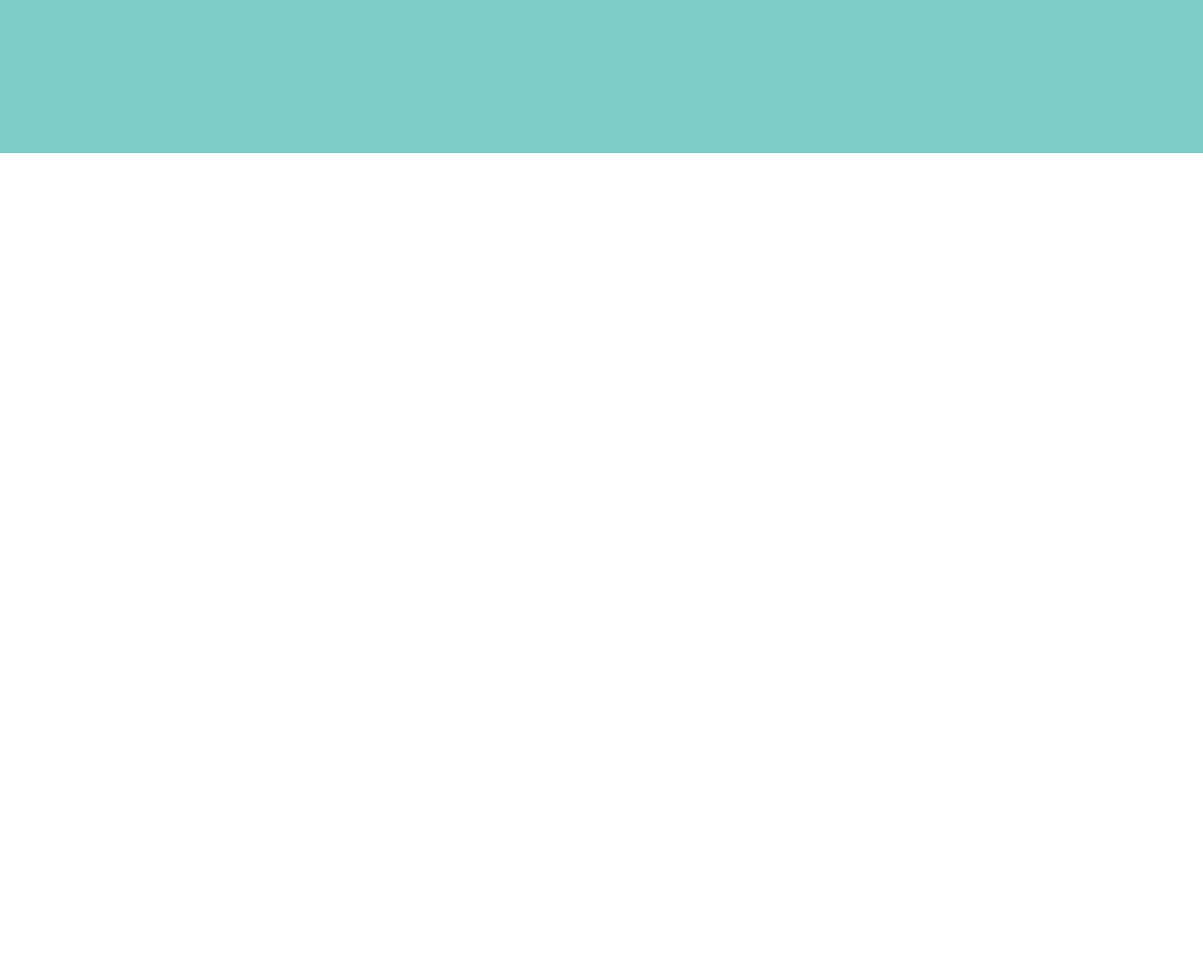
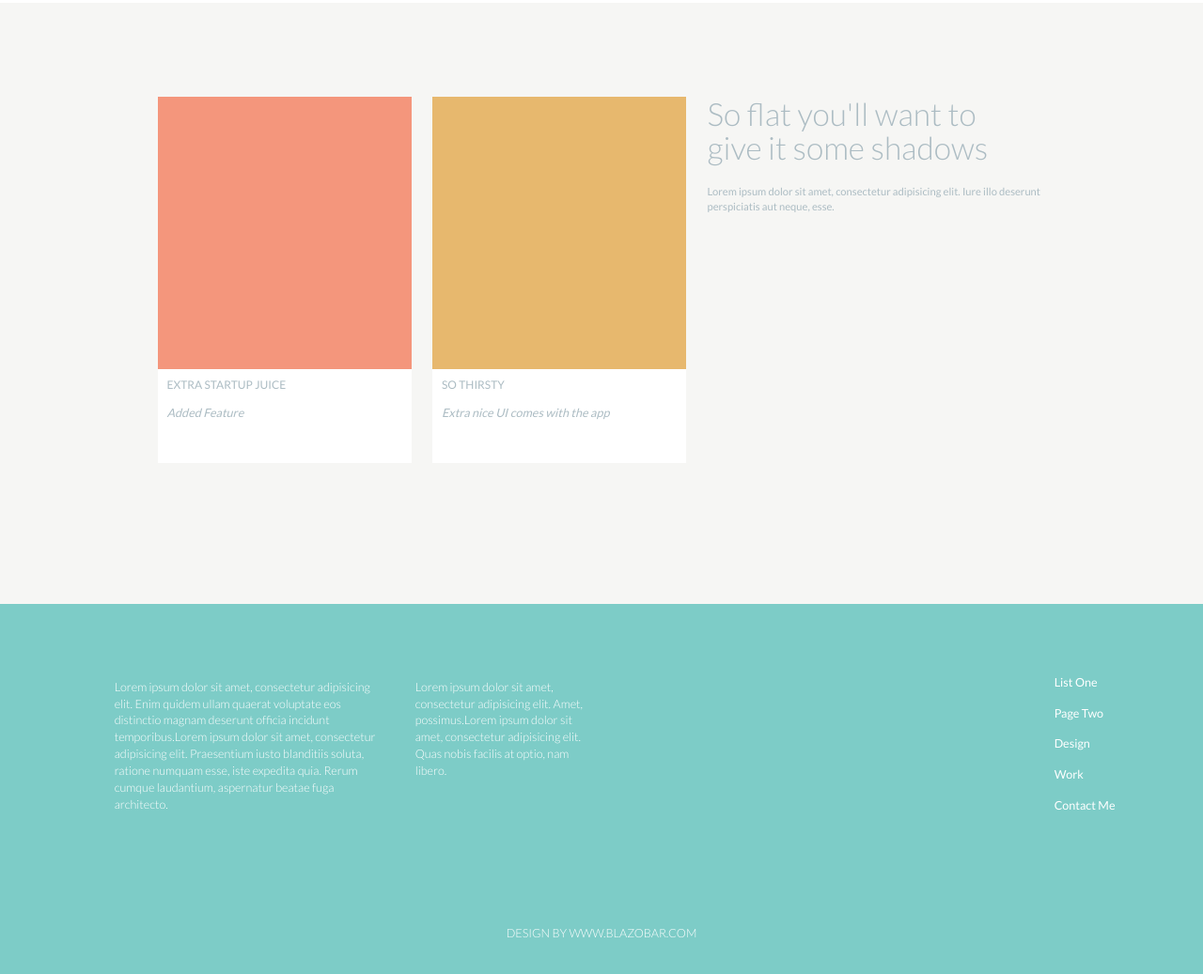
Before and after one commit to smadnani/blaz_project, a website: page index.html in a window 1280 px wide. Shown: the part 2447-3484 px from the top of the page at 94% size. Before the commit the page ends 2610 px from the top, so only its background shows below. Drawn offline with nearby package versions, Linux system fonts and the light colour scheme.

Commit message:
Adding Finishing touches

```diff
--- a/Gruntfile.js
+++ b/Gruntfile.js
@@ -8,7 +8,8 @@ module.exports = function(grunt){
           'assets/css/download.css' : 'assets/css/src/download.scss',
           'assets/css/reviews.css' : 'assets/css/src/reviews.scss',
           'assets/css/demo.css' : 'assets/css/src/demo.scss',
-          'assets/css/footer.css' : 'assets/css/src/footer.scss'
+          'assets/css/footer.css' : 'assets/css/src/footer.scss',
+          'assets/css/features.css' : 'assets/css/src/features.scss'
         }
       }
     },
@@ -30,7 +31,8 @@ module.exports = function(grunt){
             'assets/css/download.css',
             'assets/css/reviews.css',
             'assets/css/demo.css',
-            'assets/css/footer.css'
+            'assets/css/footer.css',
+            'assets/css/features.css'
           ]
         }
       }
--- a/assets/css/src/demo.scss
+++ b/assets/css/src/demo.scss
@@ -1,6 +1,6 @@
 #demo{
   width: 100%;
-  height: 70vh;
+  min-height: 70vh;
 
   #dbutton{
     text-align: center;
@@ -19,7 +19,7 @@
     font-size: 1em;
     font-weight: bold;
     color: #999EAD;
-    text-transform: capitalize;
+    text-transform: uppercase;
   }
 
   p{
@@ -35,5 +35,8 @@
     padding: 15px 50px;
     border-radius: 3%;
     font-size: 1em;
+    &,&:hover{
+      text-decoration: none;
+    }
   }
 }
--- /dev/null
+++ b/assets/css/src/features.scss
@@ -0,0 +1,43 @@
+#features{
+  background-color: #F6F6F4;
+  height: 80vh;
+  color: #ACBCC3;
+  .blank{
+    height: 100px;
+  }
+  .textbox{
+    background-color: #FFF;
+    width: 270px;
+    height: 100px;
+    h6{
+      margin: 0px;
+      padding: 10px 10px;
+      text-transform: uppercase;
+    }
+    p{
+      padding: 5px 10px;
+      font-size: 0.9em;
+      font-style: italic;
+    }
+  }
+
+  h3{
+    margin: 0px 0px;
+    font-size: 2.4em;
+    font-weight: 300;
+  }
+  p{
+    padding-top: 20px;
+    font-size: 0.8em;
+  }
+  #orangesquare{
+    height: 290px;
+    width: 270px;
+    background-color: #F4967C;
+  }
+  #yellowsquare{
+    height: 290px;
+    width: 270px;
+    background-color: #E7B86E;
+  }
+}
--- a/assets/css/src/footer.scss
+++ b/assets/css/src/footer.scss
@@ -8,4 +8,27 @@
     font-size: 0.9em;
     font-weight: 300;
   }
+
+  ul{
+    padding-top: 60px;
+    list-style-type: none;
+    li{
+      padding-top: 15px;
+      font-size: 0.9em;
+      a{
+        color: #FFF;
+        &,&:hover{
+          text-decoration: none;
+        }
+      }
+    }
+  }
+
+  h6{
+    text-transform: uppercase;
+    padding-top: 100px;
+    text-align: center;
+    font-weight: 300;
+    font-size: 0.9em;
+  }
 }
--- a/assets/css/src/reviews.scss
+++ b/assets/css/src/reviews.scss
@@ -1,8 +1,27 @@
 #reviews{
-  height: 70vh;
+  .carousel{
+    max-height: 60vh;
+    max-width: 100%;
+    margin: auto;
+    overflow: hidden;
+    position: relative;
+    .item{
+      .carousel-caption{
+        position: absolute;
+        top: 20px;
+        #userimg{
+          max-width: 200px;
+          max-height: 200px;
+          display: inline-block;
+          text-align: center;
+        }
+      }
+    }
+  }
+
   h2{
     font-size: 2.0em;
     font-weight: 300;
-    padding-bottom: 40%;
+    top: 50px;
   }
 }
--- a/index.html
+++ b/index.html
@@ -45,7 +45,6 @@
       </div>
     </div>
   </section>
-  <!--
   <section id="reviews">
     <div id="carousel" class="carousel slide" data-ride="carousel">
       <div class="carousel">
@@ -56,24 +55,35 @@
         </ol>
         <div class="carousel-inner">
           <div class="item active">
-<img src="assets/images/flowers.jpeg" alt="Slide 1">
+            <img class="img-responsive" src="assets/images/flowers.jpeg" alt="Slide 1">
             <div class="carousel-caption">
+              <div id="userimg">
+                <img class="img-responsive"src="assets/images/face.png"/>
+              </div>
               <h2>
                 I couldnt possibly use my own eyes to look at the stars, thanks</br>Starnught app...
               </h2>
             </div>
           </div>
           <div class="item">
-<img src="assets/images/pine.jpeg" alt="Slide 2">
+            <img class="img-responsive center-block" src="assets/images/pine.jpeg" alt="Slide 2">
+            <div class="carousel-caption">
+              <h2>Test</h2>
+            </div>
           </div>
           <div class="item">
-<img src="assets/images/cactus.jpg" alt="Slide 3">
+            <img class="img-responsive center-block" src="assets/images/cactus.jpg" alt="Slide 3">
+            <div class="carousel-caption">
+              <h2>
+                I couldnt possibly use my own eyes to look at the stars, thanks</br>Starnught app...
+              </h2>
+            </div>
+
           </div>
         </div>
       </div>
     </div>
   </section>
--->
   <section id="demo">
     <div class="container">
       <div class="row">
@@ -123,6 +133,33 @@ I couldnt possibly use my own eyes to look at the stars, thanks</br>Starnught ap
       </div>
     </div>
   </section>
+  <section id="features">
+    <div class="container">
+      <div class="row blank"></div>
+      <div class="row">
+        <div class="col-sm-1"></div>
+        <div class="col-sm-3">
+          <div id="orangesquare"></div>
+          <div class="textbox">
+            <h6>Extra Startup Juice</h6>
+            <p>Added Feature</p>
+          </div>
+        </div>
+        <div class="col-sm-3">
+          <div id="yellowsquare"></div>
+          <div class="textbox">
+            <h6>So Thirsty</h6>
+            <p>Extra nice UI comes with the app</p>
+          </div>
+        </div>
+        <div class="col-sm-4">
+          <h3>So flat you'll want to </br> give it some shadows</h3>
+          <p>Lorem ipsum dolor sit amet, consectetur adipisicing elit. Iure illo deserunt perspiciatis aut neque, esse.</p>
+        </div>
+        <div class="col-sm-1"></div>
+      </div>
+    </div>
+  </section>
   <section id="footer">
     <div class="container-fluid">
       <div class="row">
@@ -148,6 +185,11 @@ I couldnt possibly use my own eyes to look at the stars, thanks</br>Starnught ap
           </ul>
         </div>
       </div>
+      <div class="row">
+        <h6>
+          Design by www.blazobar.com
+        </h6>
+      </div>
     </div>
   </section>
 </body>
```
Also changed, not shown: assets/css/demo.css, assets/css/features.css (added), assets/css/footer.css, assets/css/reviews.css, assets/css/style.min.css, assets/images/face.png (added), 7 other files. Lines whose indentation alone changed are shown as unchanged.
